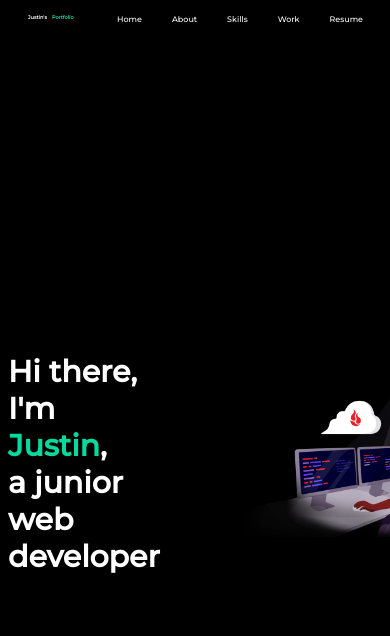
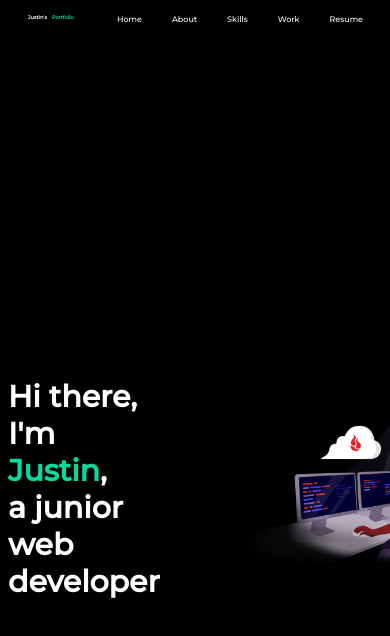
Before and after one commit to JustinPong/Portfolio, a React (Create React App) app: page / in a window 390 px wide. Shown: the top 636 px of the page. Built offline with nearby package versions, Linux system fonts and the light colour scheme.

Commit message:
fixed responsive design

```diff
--- a/src/components/Home/Home.css
+++ b/src/components/Home/Home.css
@@ -87,6 +87,6 @@
         height: 150px;
     }
     .home{
-        margin-top: 325px;
+        margin-top: 350px;
     }
 }
```
